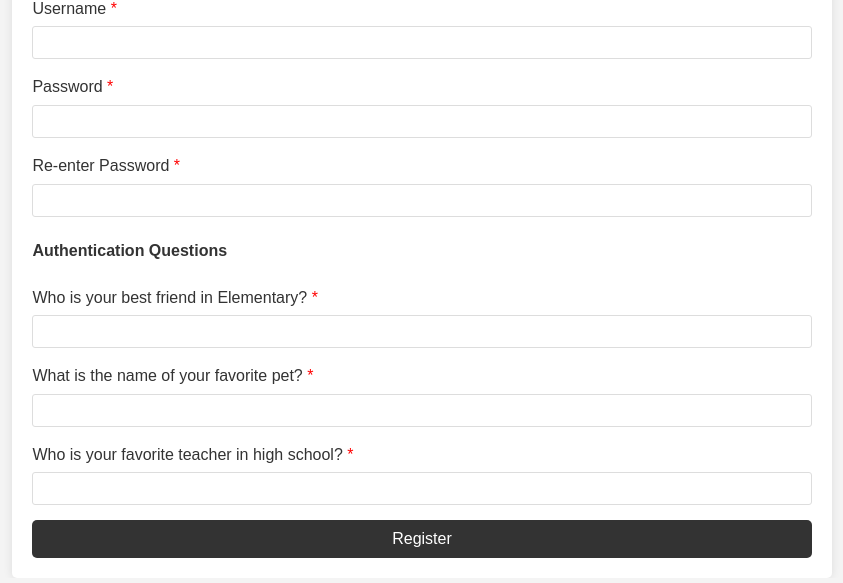
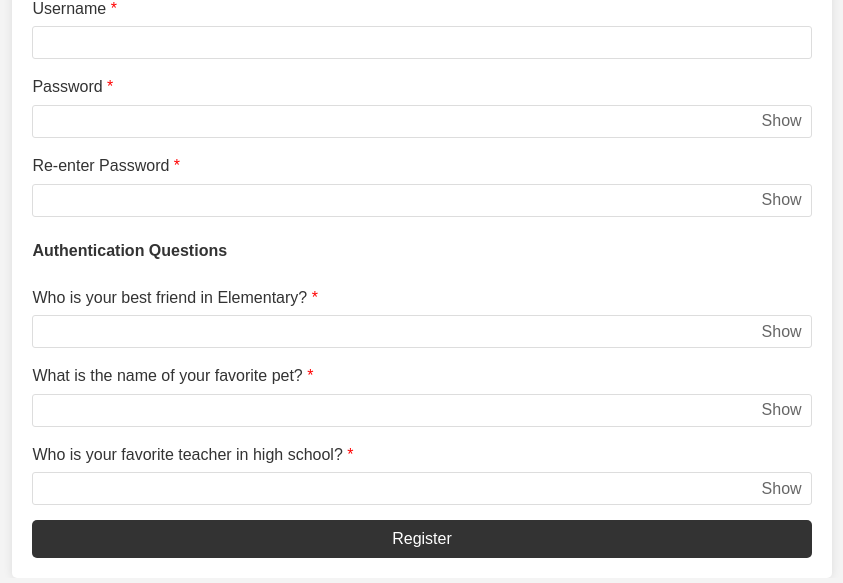
Before and after one commit to chiechie6999-code/ccmart, a PHP site: page /register.php in a window 1280 px wide. Shown: the part 1047-1630 px from the top of the page, without its empty margins (218-1061 px from the left). Run offline with PHP 8.4, Linux system fonts and the light colour scheme.

Commit message:
feat: Add password visibility toggle to all password and authentication fields
This commit introduces a password visibility toggle (an eye icon) to all password and authentication question fields throughout the application.

- The feature is implemented on the following pages:
  - `register.php`
  - `login.php`
  - `change_password.php`
  - `reset_password.php`
- The implementation uses a consistent HTML structure and is styled with CSS to position the toggle button within the input field.
- The functionality is handled by a single JavaScript function that toggles the input type between `password` and `text`.
- The authentication question inputs have been changed to `type="password"` to ensure the text is masked by default.

```diff
--- a/css/style.css
+++ b/css/style.css
@@ -143,3 +143,30 @@ footer {
 .form-group input[name^="zip_code"] {
     margin-bottom: 5px;
 }
+
+.password-field {
+    position: relative;
+}
+
+.password-field input {
+    width: 100%;
+    padding-right: 70px; /* Make space for the button */
+    box-sizing: border-box;
+}
+
+.toggle-password {
+    position: absolute;
+    right: 5px;
+    top: 50%;
+    transform: translateY(-50%);
+    background: transparent;
+    border: none;
+    cursor: pointer;
+    color: #666;
+    padding: 5px;
+    width: auto;
+}
+
+.toggle-password:hover {
+    color: #333;
+}
--- a/js/script.js
+++ b/js/script.js
@@ -1,4 +1,22 @@
 document.addEventListener('DOMContentLoaded', function() {
+    // General function to toggle password visibility
+    function addTogglePasswordVisibility() {
+        document.querySelectorAll('.toggle-password').forEach(button => {
+            button.addEventListener('click', function() {
+                const passwordField = this.previousElementSibling;
+                if (passwordField.type === 'password') {
+                    passwordField.type = 'text';
+                    this.textContent = 'Hide';
+                } else {
+                    passwordField.type = 'password';
+                    this.textContent = 'Show';
+                }
+            });
+        });
+    }
+
+    addTogglePasswordVisibility();
+
     const registerForm = document.getElementById('register-form');
     if (registerForm) {
         // Age calculation
@@ -112,17 +130,10 @@ document.addEventListener('DOMContentLoaded', function() {
     const loginContainer = document.querySelector('.container[data-login-attempts]');
     if (loginContainer) {
         const loginForm = document.getElementById('login-form');
-        const showPasswordCheckbox = document.getElementById('show-password');
-        const passwordInput = document.getElementById('password');
         const forgotPasswordContainer = document.getElementById('forgot-password-container');
         const loginButton = document.getElementById('login-button');
         const registerLink = document.getElementById('register-link');
         const errorMessageDiv = document.getElementById('login-error-message');
-
-        // Show/hide password
-        showPasswordCheckbox.addEventListener('change', function() {
-            passwordInput.type = this.checked ? 'text' : 'password';
-        });
 
         // Show "Forgot Password?" link
         const loginAttempts = parseInt(loginContainer.dataset.loginAttempts, 10);
--- a/register.php
+++ b/register.php
@@ -70,30 +70,45 @@ unset($_SESSION['errors'], $_SESSION['input']);
         </div>
         <div class="form-group">
             <label for="password">Password <span class="required">*</span></label>
-            <input type="password" name="password" id="password" required>
+            <div class="password-field">
+                <input type="password" name="password" id="password" required>
+                <button type="button" class="toggle-password">Show</button>
+            </div>
             <div id="password-strength"></div>
             <div class="error" id="password_error"><?php echo htmlspecialchars($errors['password'] ?? ''); ?></div>
         </div>
         <div class="form-group">
             <label for="re_password">Re-enter Password <span class="required">*</span></label>
-            <input type="password" name="re_password" id="re_password" required>
+            <div class="password-field">
+                <input type="password" name="re_password" id="re_password" required>
+                <button type="button" class="toggle-password">Show</button>
+            </div>
             <div class="error" id="re_password_error"><?php echo htmlspecialchars($errors['re_password'] ?? ''); ?></div>
         </div>
 
         <h4>Authentication Questions</h4>
         <div class="form-group">
             <label for="answer1">Who is your best friend in Elementary? <span class="required">*</span></label>
-            <input type="text" name="answer1" id="answer1" value="<?php echo htmlspecialchars($input['answer1'] ?? ''); ?>" required>
+            <div class="password-field">
+                <input type="password" name="answer1" id="answer1" value="<?php echo htmlspecialchars($input['answer1'] ?? ''); ?>" required>
+                <button type="button" class="toggle-password">Show</button>
+            </div>
             <div class="error" id="answer1_error"><?php echo htmlspecialchars($errors['answer1'] ?? ''); ?></div>
         </div>
         <div class="form-group">
             <label for="answer2">What is the name of your favorite pet? <span class="required">*</span></label>
-            <input type="text" name="answer2" id="answer2" value="<?php echo htmlspecialchars($input['answer2'] ?? ''); ?>" required>
+            <div class="password-field">
+                <input type="password" name="answer2" id="answer2" value="<?php echo htmlspecialchars($input['answer2'] ?? ''); ?>" required>
+                <button type="button" class="toggle-password">Show</button>
+            </div>
             <div class="error" id="answer2_error"><?php echo htmlspecialchars($errors['answer2'] ?? ''); ?></div>
         </div>
         <div class="form-group">
             <label for="answer3">Who is your favorite teacher in high school? <span class="required">*</span></label>
-            <input type="text" name="answer3" id="answer3" value="<?php echo htmlspecialchars($input['answer3'] ?? ''); ?>" required>
+            <div class="password-field">
+                <input type="password" name="answer3" id="answer3" value="<?php echo htmlspecialchars($input['answer3'] ?? ''); ?>" required>
+                <button type="button" class="toggle-password">Show</button>
+            </div>
             <div class="error" id="answer3_error"><?php echo htmlspecialchars($errors['answer3'] ?? ''); ?></div>
         </div>
 
```
Also changed, not shown: change_password.php (+8 -2 lines), login.php (+3 -4 lines), reset_password.php (+24 -6 lines).
